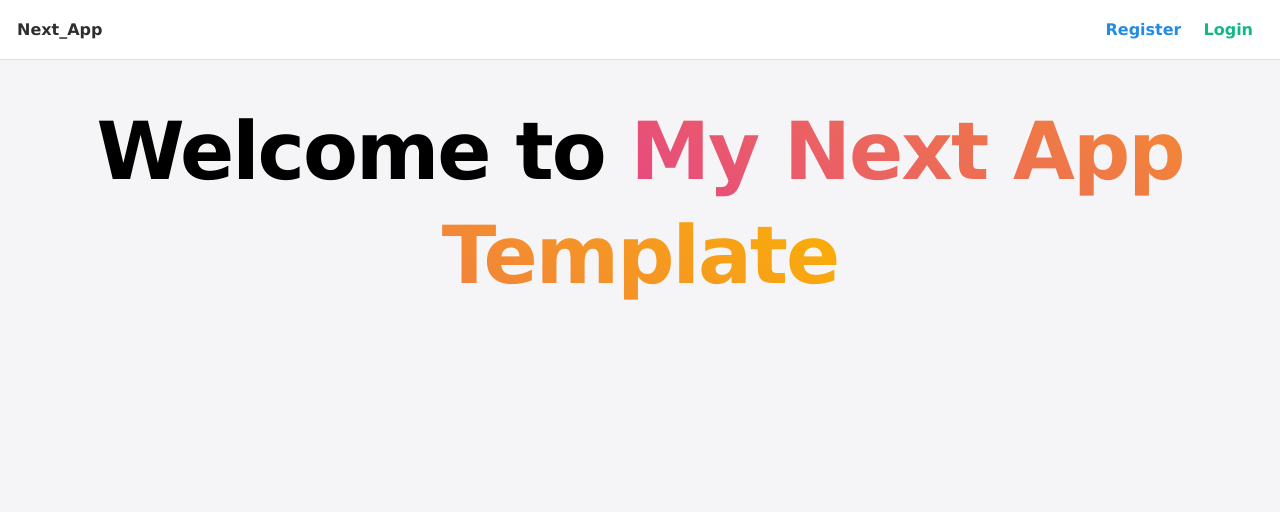
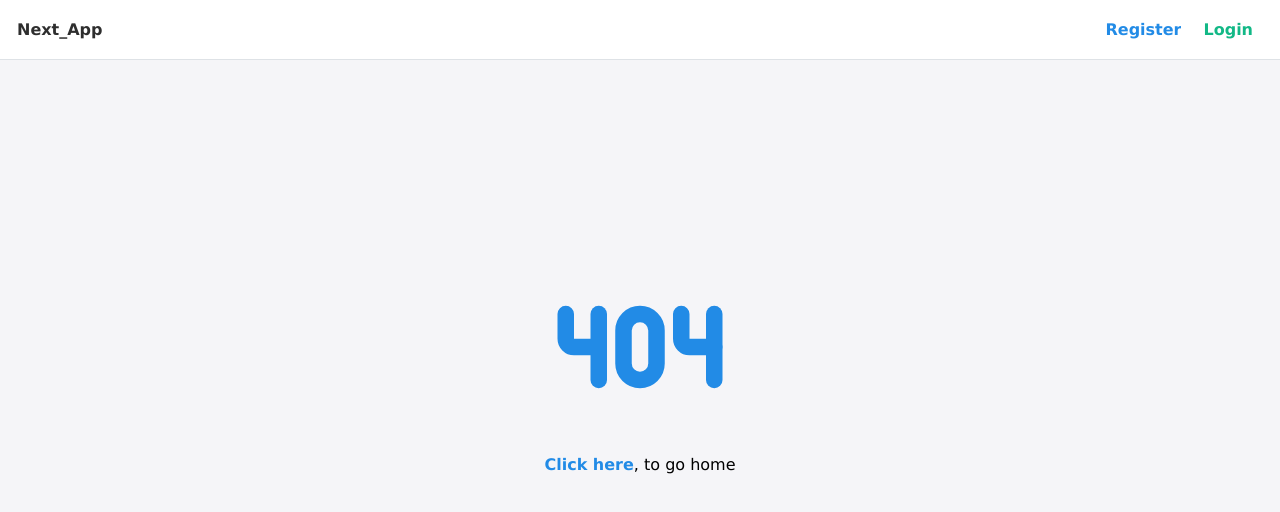
Before and after one commit to vishalkondle45/hive, a Next.js app: page / in a window 1280 px wide. Shown: the top 512 px of the page. Built offline with nearby package versions, Linux system fonts and the light colour scheme; no server answers.

Commit message:
feat: 404 page

```diff
--- /dev/null
+++ b/app/[...404]/page.tsx
@@ -0,0 +1,28 @@
+'use client'
+
+import { Box, Center, rem, Stack, Text, ThemeIcon } from '@mantine/core';
+import { IconError404 } from '@tabler/icons-react';
+import { useRouter } from 'next/navigation';
+
+const Page = () => {
+  const router = useRouter();
+  return (
+    <Box>
+      <Center h="70vh">
+        <Stack gap="xs" align="center">
+          <ThemeIcon variant="transparent" size={rem(200)}>
+            <IconError404 style={{ width: rem(200), height: rem(200) }} />
+          </ThemeIcon>
+          <Text ta="center" fw={500} size={rem(16)}>
+            <Text span c="blue" fw={700} style={{ cursor: 'pointer' }} onClick={() => router.push('/')}>
+              Click here
+            </Text>
+            , to go home
+          </Text>
+        </Stack>
+      </Center>
+    </Box>
+  );
+};
+
+export default Page;
```
